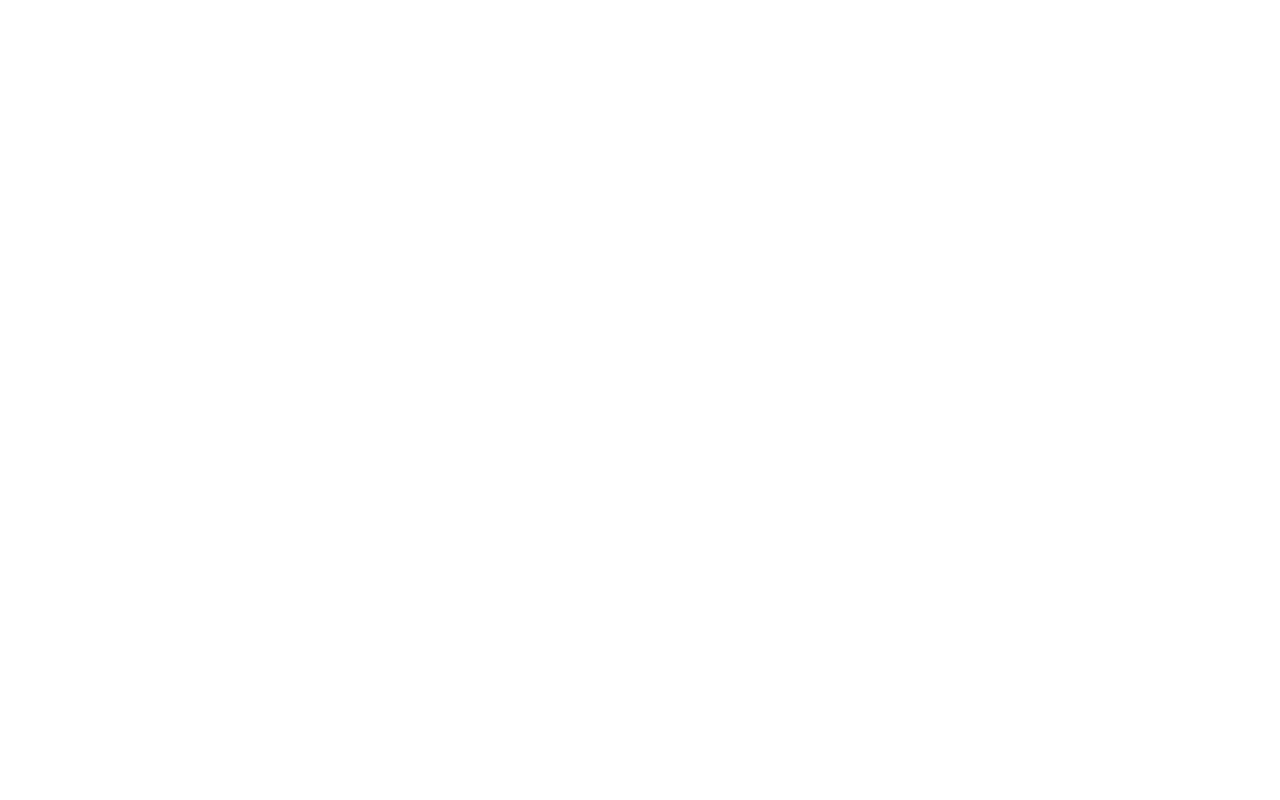
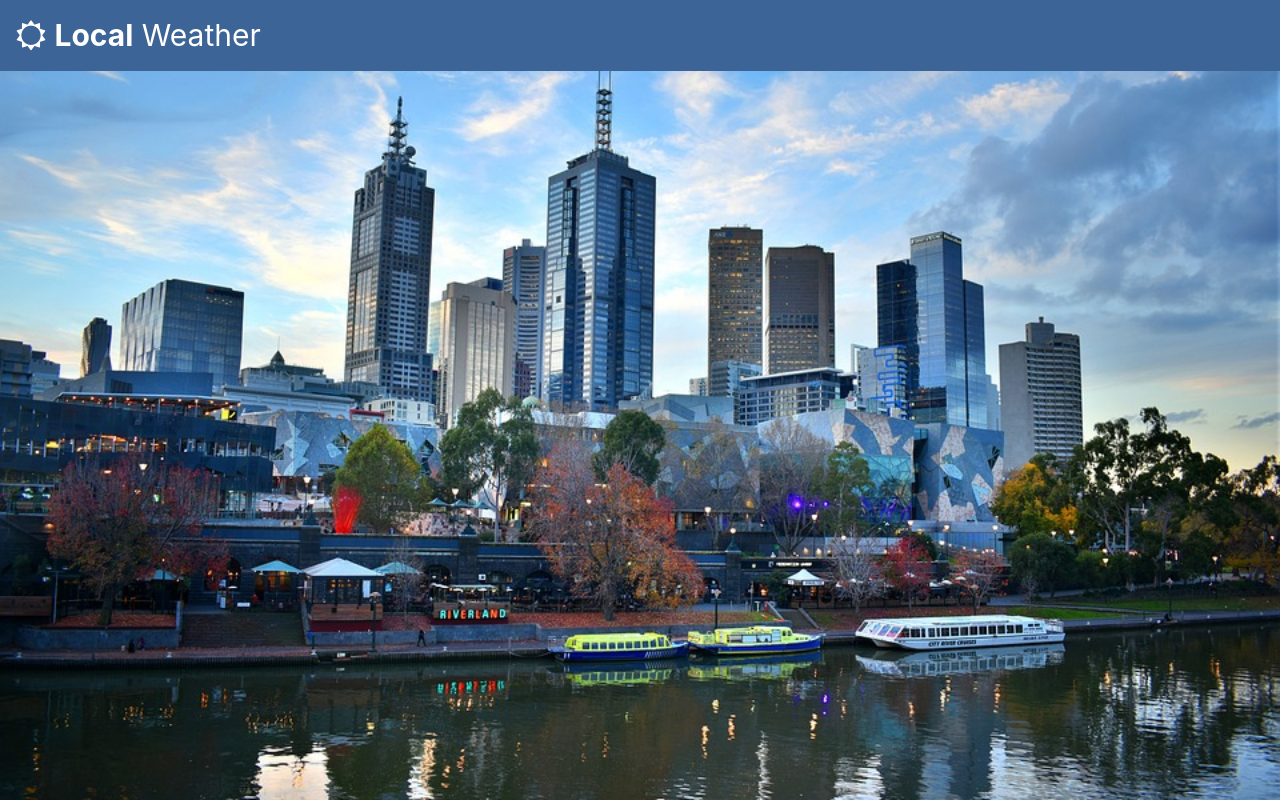
Before and after one commit to GowriKrishnamurthy/LocalWeatherApp, a plain HTML site: page index.html in a window 1280 px wide. Drawn offline with nearby package versions, Linux system fonts and the light colour scheme; some icons are missing; files whose address does not match are found by name.

Commit message:
styling for body and nav bar added

```diff
--- a/css/style.css
+++ b/css/style.css
@@ -2,3 +2,34 @@
  * style.css
  * - Add any styles you want here!
  */
+
+body
+{
+    background-image: url("../img/melbourne-city.jpg");
+    min-height: 100vh;
+    background-position: center;
+    background-repeat: no-repeat;
+    margin: 0 auto;
+    background-size: cover;
+    color: white;
+}
+
+.hero
+{
+    position: absolute;
+    min-height: 100vh;
+    min-width: 100vw;
+    top: 0;
+    bottom: 0;
+    /* background-color: rgba(35,35,118,0.5); */
+}
+
+/* navbar */
+.navbar {
+	background-color: rgb(60, 100, 150);
+}
+
+.navbar a {
+	color: white;
+	font-size: 30px;
+}
--- a/index.html
+++ b/index.html
@@ -1,26 +1,49 @@
-<!DOCTYPE html>
 <html>
     <head>
-    <!--  Meta  -->
-    <meta charset="utf-8" />
-    <meta http-equiv="X-UA-Compatible" content="IE=edge">
-    <meta name="viewport" content="width=device-width, initial-scale=1">
+        <!-- Meta -->
+        <meta charset="utf-8">
+        <meta
+            http-equiv="X-UA-Compatible"
+            content="IE=edge"
+        >
+        <meta
+            name="viewport"
+            content="width=device-width, initial-scale=1"
+        >
         <title>Local Weather App</title>
 
-    <!--  Styles  -->
-    <link rel="stylesheet" type="text/css" media="screen" href="style.css" />
+        <!-- Styles -->
+        <link rel="stylesheet" type="text/css" media="screen" href="css/style.css">
 
         <!-- Bootstrap -->
         <link rel="stylesheet" href="https://stackpath.bootstrapcdn.com/bootstrap/4.1.3/css/bootstrap.min.css" integrity="sha384-MCw98/SFnGE8fJT3GXwEOngsV7Zt27NXFoaoApmYm81iuXoPkFOJwJ8ERdknLPMO" crossorigin="anonymous">
 
         <!-- Weather icons -->
-    <link rel="stylesheet" type="text/css" media="screen" href="https://cdnjs.cloudflare.com/ajax/libs/weather-icons/2.0.9/css/weather-icons-wind.min.css" />
+        <link rel="stylesheet" type="text/css" media="screen" href="https://cdnjs.cloudflare.com/ajax/libs/weather-icons/2.0.9/css/weather-icons-wind.min.css">
 
         <!-- Font awesome -->
-    <link rel="stylesheet" href="https://use.fontawesome.com/releases/v5.2.0/css/all.css" integrity="sha384-hWVjflwFxL6sNzntih27bfxkr27PmbbK/iSvJ+a4+0owXq79v+lsFkW54bOGbiDQ" crossorigin="anonymous">
+        <link href="https://maxcdn.bootstrapcdn.com/font-awesome/4.7.0/css/font-awesome.min.css" rel="stylesheet">
     </head>
+
     <body>
+        <div class="hero">
+            <!-- navbar -->
+            <nav class="navbar">
+                <a
+                    class="navbar-brand"
+                    href="#"
+                >
+                    <i
+                        class="fa fa-sun-o"
+                        aria-hidden="true"
+                    ></i>
+                    <strong>Local</strong>
+                    Weather
+                </a>
+            </nav>
+        </div>
         <!-- Scripts -->
         <script src="script.js"></script>
     </body>
+
 </html>
```
Lines whose indentation alone changed are shown as unchanged.
